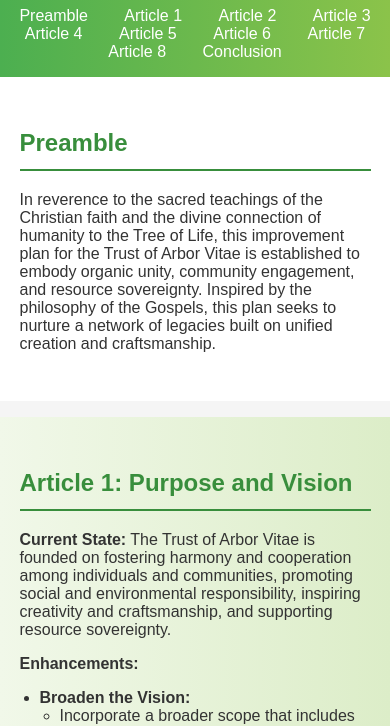
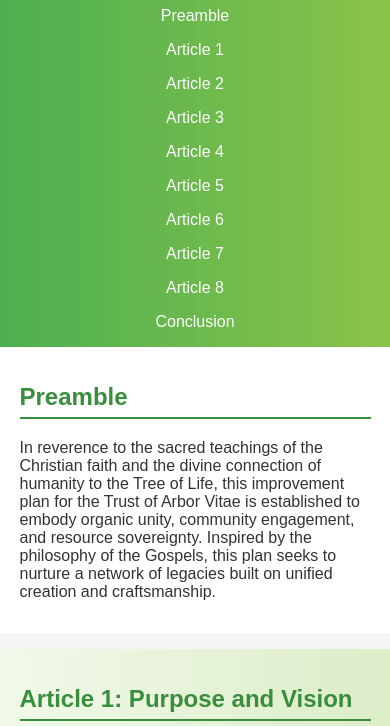
Before and after one commit to ArborVitaeProject/Trust, a plain HTML site: page index.html in a window 390 px wide. Shown: the part 126-852 px from the top of the page. Drawn offline with Linux system fonts and the light colour scheme; a script that the page names is missing.

Commit message:
Update styles.css

```diff
--- a/styles.css
+++ b/styles.css
@@ -11,7 +11,7 @@ body {
 header {
     background: linear-gradient(90deg, #4CAF50, #8BC34A);
     color: white;
-    padding: 1em 0;
+    padding: 1em 0.5em;
     text-align: center;
     position: sticky;
     top: 0;
@@ -22,21 +22,24 @@ nav ul {
     list-style: none;
     padding: 0;
     margin: 0;
+    display: flex;
+    flex-wrap: wrap;
+    justify-content: center;
 }
 
 nav ul li {
-    display: inline;
-    margin: 0 1em;
+    margin: 0.5em;
 }
 
 nav ul li a {
     color: white;
     text-decoration: none;
+    padding: 0.5em 1em;
 }
 
 /* Section Styles */
 section {
-    padding: 2em 5%;
+    padding: 15em 5%;
     text-align: left;
     background-color: #FFF;
     margin-bottom: 1em;
@@ -49,7 +52,7 @@ section:nth-child(odd) {
 section h2 {
     color: #388E3C;
     border-bottom: 2px solid #388E3C;
-    padding-bottom: 0.5em;
+    padding-bottom: 0.25em;
 }
 
 /* List Styles */
@@ -58,7 +61,7 @@ ul {
 }
 
 ul li {
-    margin-bottom: 10px;
+    margin-bottom: 5px;
 }
 
 /* Form Styles */
@@ -101,3 +104,30 @@ footer {
     text-align: center;
     padding: 1em 0;
 }
+
+/* Media Queries for Mobile Devices */
+@media (max-width: 768px) {
+    header {
+        padding: 0.5em;
+    }
+
+    nav ul {
+        flex-direction: column;
+    }
+
+    nav ul li {
+        margin: 0.5em 0;
+    }
+
+    nav ul li a {
+        padding: 0.5em;
+    }
+
+    section {
+        padding: 1em 5%;
+    }
+
+    section h2 {
+        padding-bottom: 0.25em;
+    }
+}
```
